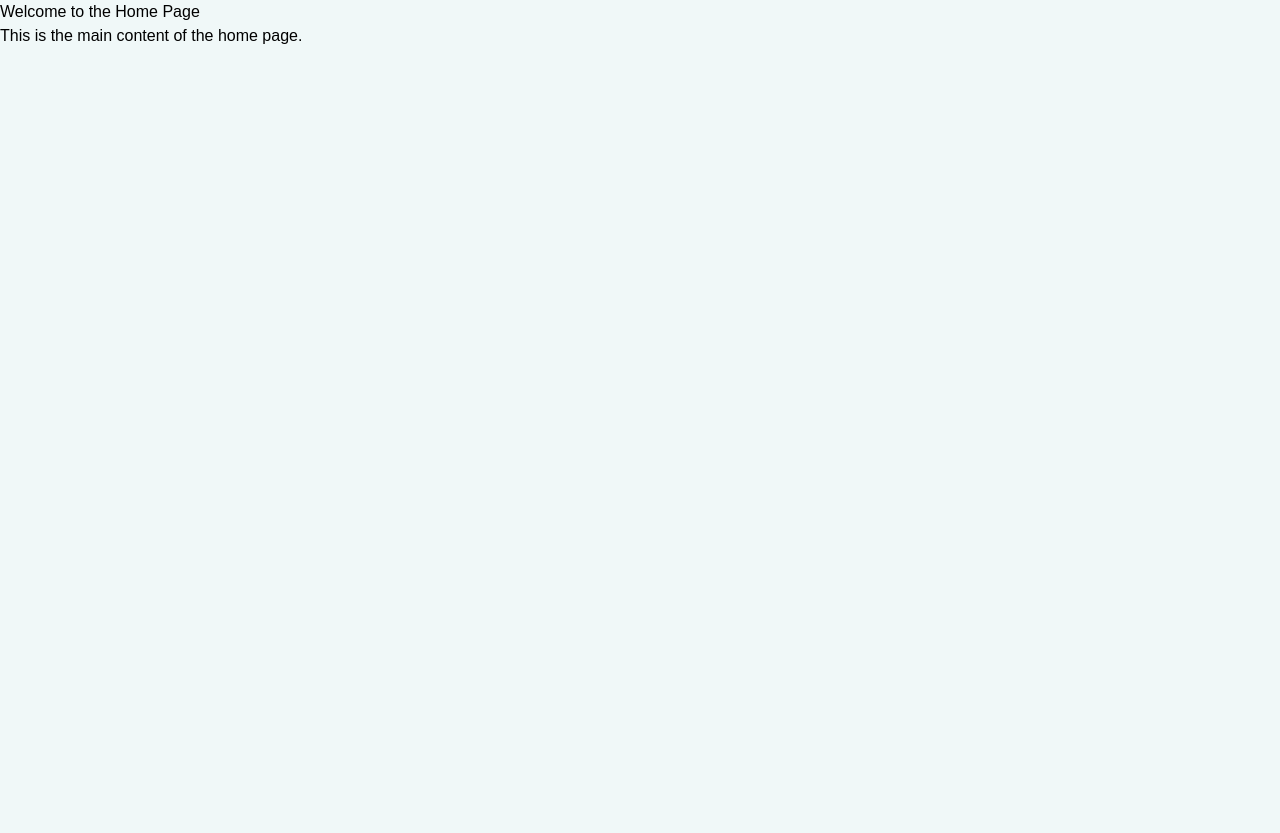
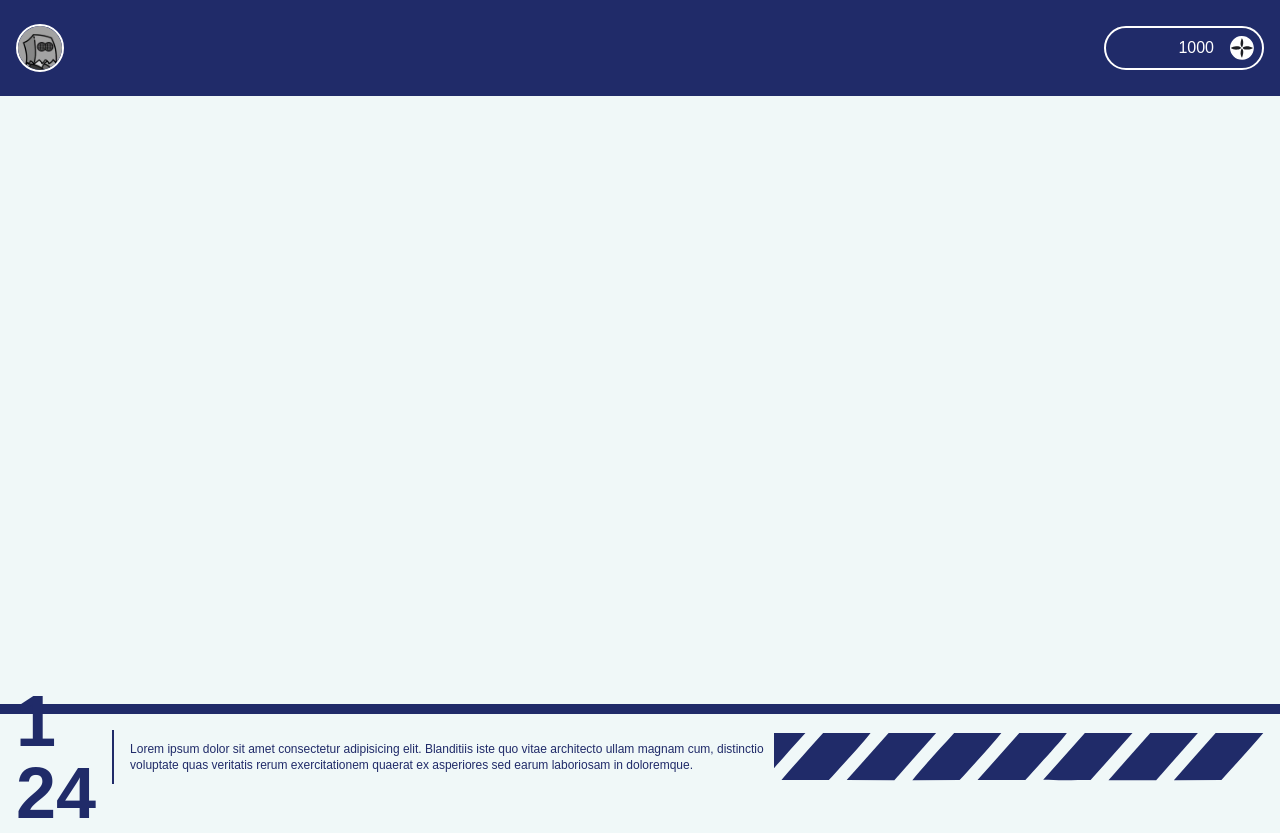
Before and after one commit to rafi1919/next-porto-chimera, a Next.js app: page / in a window 1280 px wide. Before the commit the page ends 800 px from the top, so only its background shows below. Built offline with nearby package versions, Linux system fonts and the light colour scheme.

Commit message:
feat(home): restructure Home component layout with Navbar and Footer

```diff
--- a/app/home/index.tsx
+++ b/app/home/index.tsx
@@ -1,10 +1,14 @@
+import Footer from "../components/Footer";
+import Navbar from "../components/Navbar";
 
 
 export default function Home() {
     return (
-        <section>
-            <h1>Welcome to the Home Page</h1>
-            <p>This is the main content of the home page.</p>
+        <section className="grid min-h-dvh grid-rows-[1fr_auto]">
+            <Navbar />
+            <div className="mt-auto">
+                <Footer />
+            </div>
         </section>
     );
 }
```
